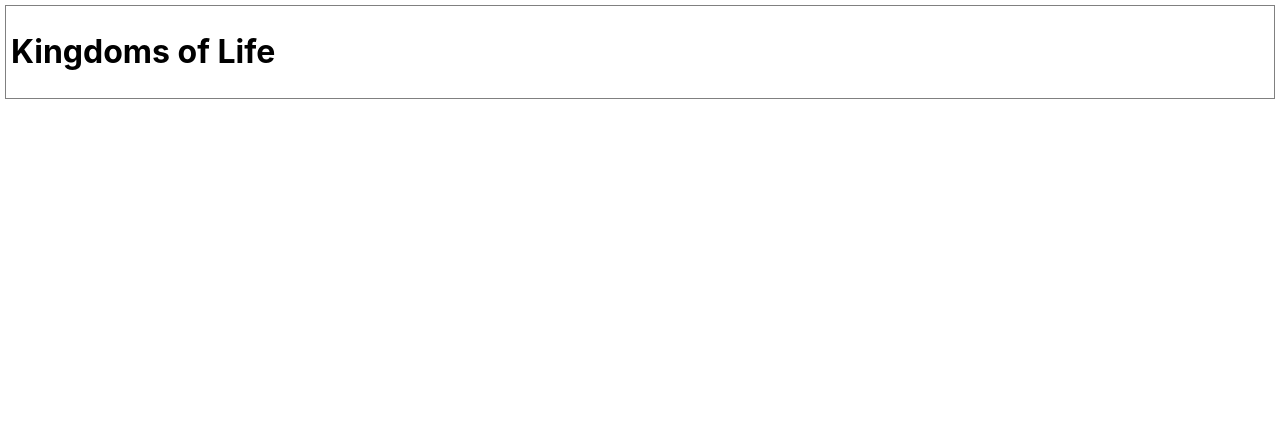
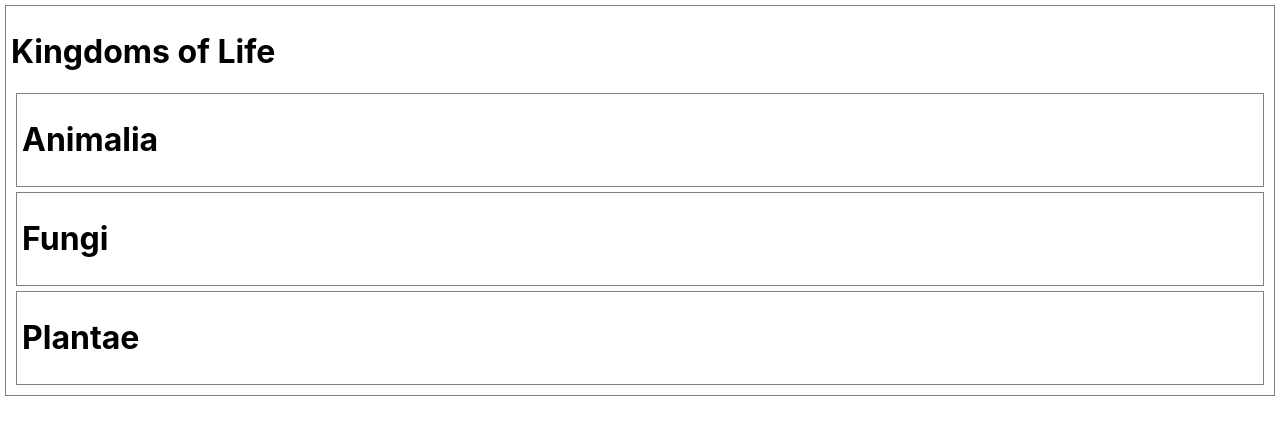
Before and after one commit to csalguera/react-rep-3, a React (Create React App) app: page / in a window 1280 px wide. Shown: the top 424 px of the page. Built offline with nearby package versions, Linux system fonts and the light colour scheme.

Commit message:
stub up 2nd level nested components

```diff
--- a/src/Animalia.jsx
+++ b/src/Animalia.jsx
@@ -7,6 +7,7 @@ import Reptiles from "./Reptiles"
 const Animalia = (props) => {
   return (
     <>
+      <h1>Animalia</h1>
     </>
   )
 }
--- a/src/Fungi.jsx
+++ b/src/Fungi.jsx
@@ -1,6 +1,7 @@
 const Fungi = (props) => {
   return (
     <>
+      <h1>Fungi</h1>
     </>
   )
 }
--- a/src/LifeKingdoms.jsx
+++ b/src/LifeKingdoms.jsx
@@ -6,6 +6,15 @@ const LifeKingdoms = (props) => {
   return (
     <>
       <h1>Kingdoms of Life</h1>
+      <div>
+        <Animalia />
+      </div>
+      <div>
+        <Fungi />
+      </div>
+      <div>
+        <Plantae />
+      </div>
     </>
   )
 }
--- a/src/Plantae.jsx
+++ b/src/Plantae.jsx
@@ -1,6 +1,7 @@
 const Plantae = (props) => {
   return (
     <>
+      <h1>Plantae</h1>
     </>
   )
 }
```
